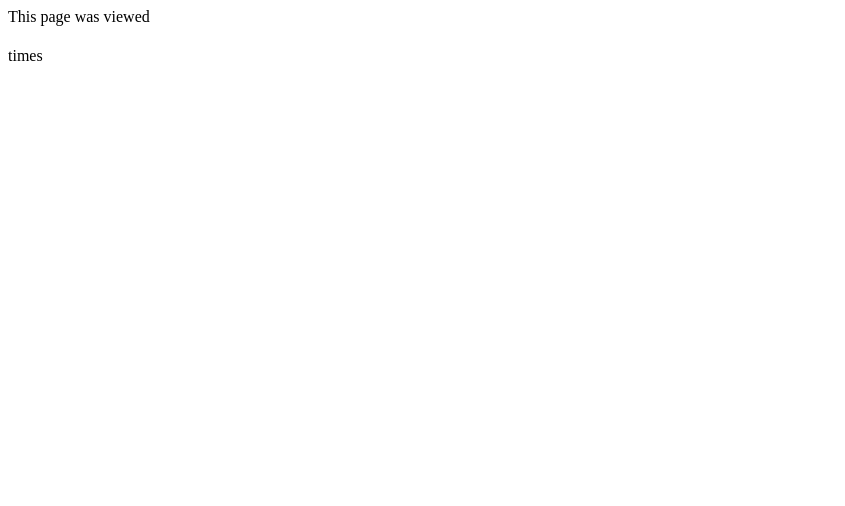
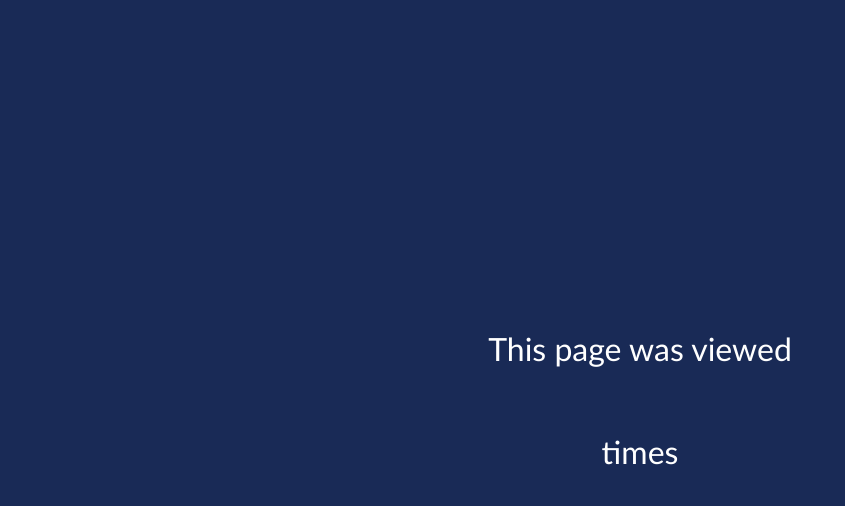
Before and after one commit to prayagd/aprojectaday, a plain HTML site: page Page_count/index.html in a window 1280 px wide. Shown: the whole page, without its empty margins (0-845 px from the left). Drawn offline with Linux system fonts and the light colour scheme; no server answers.

Commit message:
13th project styling complete'

```diff
--- a/Page_count/index.html
+++ b/Page_count/index.html
@@ -7,7 +7,7 @@
     <title>Page Count</title>
 </head>
 <body>
-    <div>
+    <div class="flex__container">
         <p>This page was viewed</p>
         <h1 id = "count"></h1>
         <p>times</p>
--- a/Page_count/styles.css
+++ b/Page_count/styles.css
@@ -0,0 +1,21 @@
+body{
+    display: flex;
+    justify-content: center;
+    align-items: center;
+    background-color:#192a56;
+    font-family: 'Calibri', 'Trebuchet MS', sans-serif;
+}
+
+.flex__container{
+    color: white;
+    font-size: 2rem;
+    display: flex;
+    flex-direction: column;
+    justify-content: center;
+    align-items: center;
+}
+
+h1{
+    margin-top: 0px;
+    margin-bottom: 0px;
+}
```
